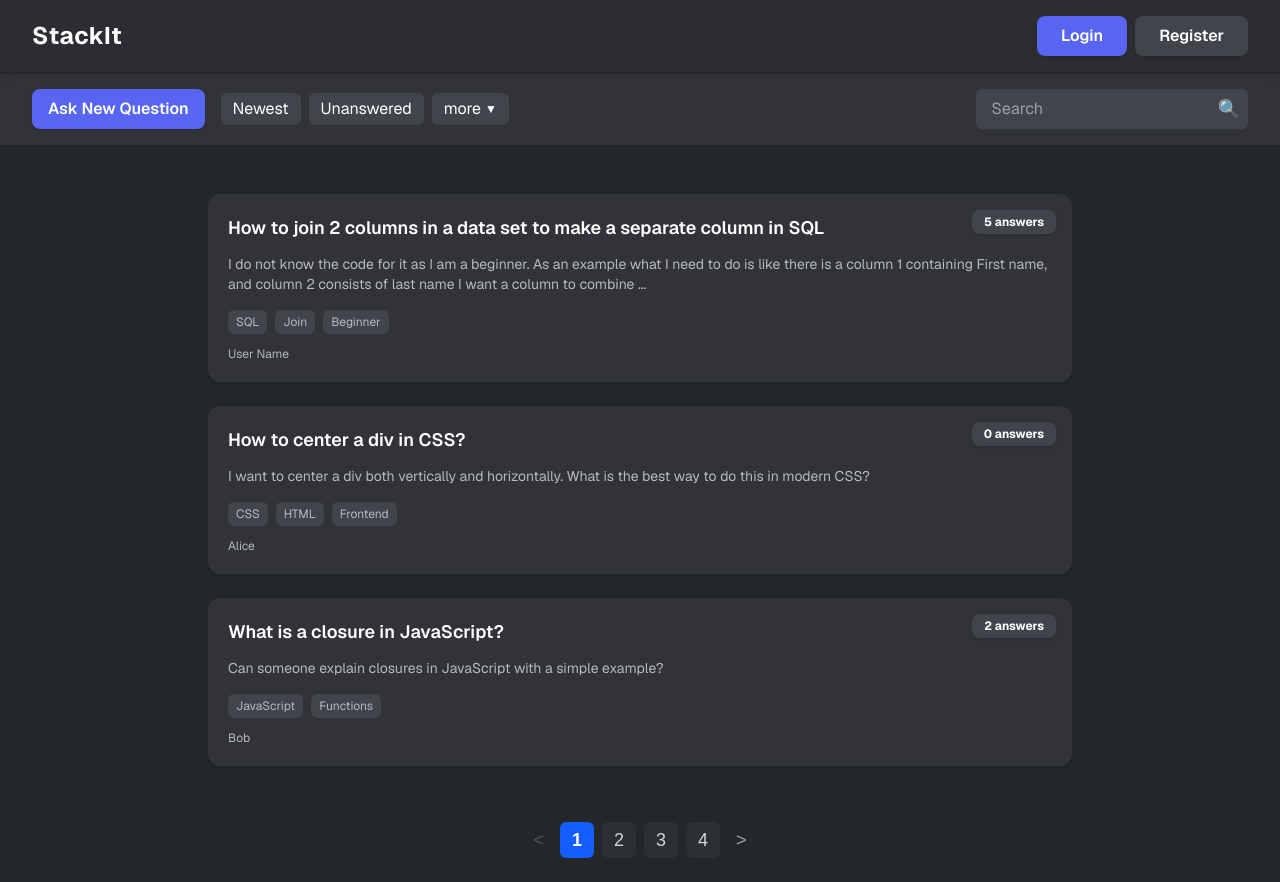
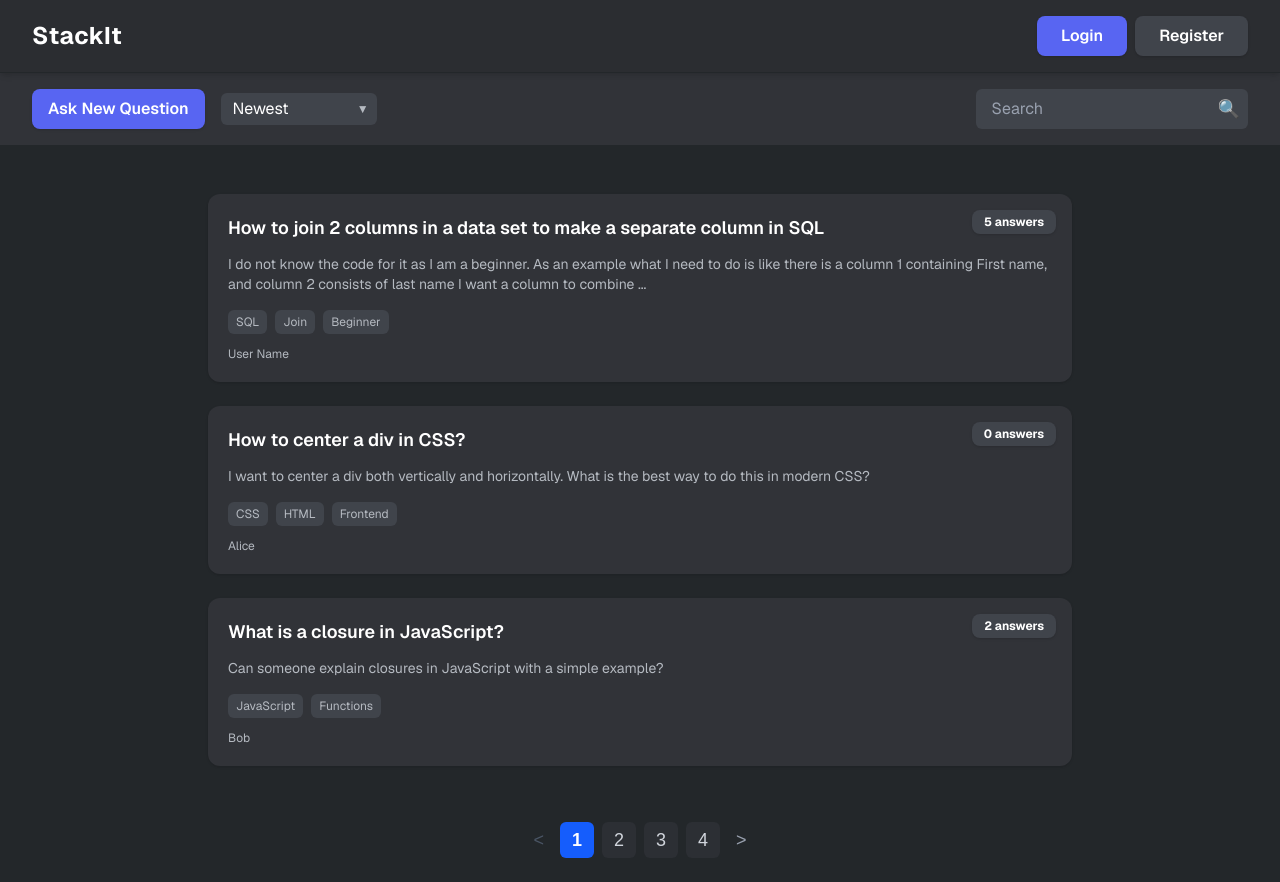
Before and after one commit to KushalvDesai/odoo-submission, a Next.js app in the folder fe/: page / in a window 1280 px wide. Built offline with nearby package versions, Linux system fonts and the light colour scheme.

Commit message:
more filters

```diff
--- a/fe/src/app/components/QuestionList.tsx
+++ b/fe/src/app/components/QuestionList.tsx
@@ -96,8 +96,13 @@ const PAGE_SIZE = 3;
 const filterQuestions = (questions: Question[], filter: string, search: string, tagFilter?: string) => {
   let filtered = questions;
   if (filter === "Unanswered") filtered = filtered.filter(q => q.answers === 0);
+  if (filter === "Answered") filtered = filtered.filter(q => q.answers > 0);
   if (search) filtered = filtered.filter(q => q.title.toLowerCase().includes(search.toLowerCase()) || q.description.toLowerCase().includes(search.toLowerCase()));
   if (tagFilter) filtered = filtered.filter(q => q.tags.includes(tagFilter));
+  if (filter === "MostAnswers") filtered = [...filtered].sort((a, b) => b.answers - a.answers);
+  if (filter === "FewestAnswers") filtered = [...filtered].sort((a, b) => a.answers - b.answers);
+  if (filter === "Oldest") filtered = [...filtered]; // Already oldest first in mock data
+  if (filter === "Alphabetical") filtered = [...filtered].sort((a, b) => a.title.localeCompare(b.title));
   return filtered;
 };
 
--- a/fe/src/app/components/TopBar.tsx
+++ b/fe/src/app/components/TopBar.tsx
@@ -8,6 +8,16 @@ type TopBarProps = {
   search: string;
   setSearch: (s: string) => void;
 };
+
+const sortOptions = [
+  { label: "Newest", value: "Newest" },
+  { label: "Oldest", value: "Oldest" },
+  { label: "Most Answers", value: "MostAnswers" },
+  { label: "Fewest Answers", value: "FewestAnswers" },
+  { label: "Answered", value: "Answered" },
+  { label: "Unanswered", value: "Unanswered" },
+  { label: "A-Z", value: "Alphabetical" },
+];
 
 const TopBar = ({ filter, setFilter, search, setSearch }: TopBarProps) => {
   const router = useRouter();
@@ -21,11 +31,18 @@ const TopBar = ({ filter, setFilter, search, setSearch }: TopBarProps) => {
           Ask New Question
         </button>
         <div className="flex gap-2 items-center ml-2">
-          <button onClick={() => setFilter("Newest")} className={`bg-[#40444b] text-white px-3 py-1 rounded-md hover:bg-[#5865f2] hover:text-white transition-colors ${filter === "Newest" ? "bg-[#5865f2]" : ""}`}>Newest</button>
-          <button onClick={() => setFilter("Unanswered")} className={`bg-[#40444b] text-white px-3 py-1 rounded-md hover:bg-[#5865f2] hover:text-white transition-colors ${filter === "Unanswered" ? "bg-[#5865f2]" : ""}`}>Unanswered</button>
-          <button className="bg-[#40444b] text-white px-3 py-1 rounded-md flex items-center gap-1 hover:bg-[#5865f2] hover:text-white transition-colors">
-            more <span className="text-xs">▼</span>
-          </button>
+          <div className="relative">
+            <select
+              value={filter}
+              onChange={e => setFilter(e.target.value)}
+              className="bg-[#40444b] text-white px-3 py-1 rounded-md focus:outline-none focus:ring-2 focus:ring-[#5865f2] appearance-none pr-6"
+            >
+              {sortOptions.map(opt => (
+                <option key={opt.value} value={opt.value}>{opt.label}</option>
+              ))}
+            </select>
+            <span className="absolute right-2 top-1/2 -translate-y-1/2 pointer-events-none text-xs text-[#b5bac1]">▼</span>
+          </div>
         </div>
       </div>
       <div className="flex items-center bg-[#40444b] rounded-md px-2 py-1 w-full sm:w-auto max-w-md">
```
